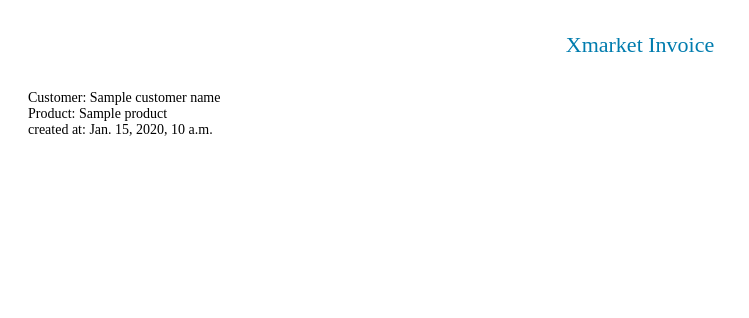
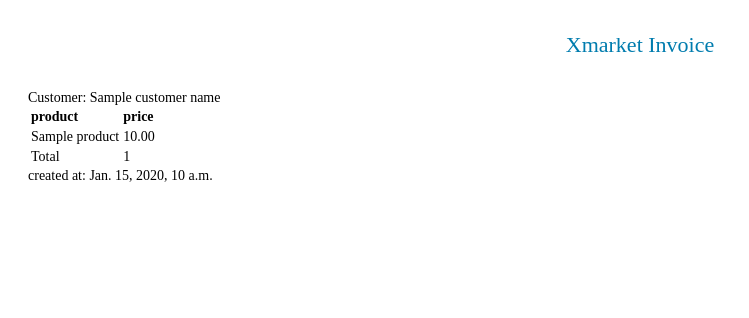
Before and after one commit to AmiraAbdelhalim/supermarket, a Django app: template supermarket_app/template/pdf/invoice_pdf.html in a window 1280 px wide. Shown: the top 318 px of the page, without its empty margins (0-749 px from the left). Run offline with Django 3.2, Linux system fonts and the light colour scheme; tables that the repository leaves empty hold one stand-in row (values such as "Sample post"); the template is opened without the code that fills it: values that come from a table or form of the project are taken from there, most other values are stand-ins (such as "Sample title", 1, 10 or a date in 2020).

Commit message:
show total price in invoice, make price decimal

```diff
--- a/supermarket_app/models.py
+++ b/supermarket_app/models.py
@@ -19,7 +19,7 @@
 
 class Product(models.Model):
     name = models.CharField(max_length=191)
-    price = models.IntegerField()
+    price = models.DecimalField(max_digits=8, decimal_places=2)
     available_quantity = models.IntegerField()
 
     def __str__(self):
--- a/supermarket_app/template/pdf/invoice_pdf.html
+++ b/supermarket_app/template/pdf/invoice_pdf.html
@@ -34,6 +34,9 @@
                 color: #333; /* old IE */
                 background-color: #fff; /* Modern Browsers */
             }
+            .total{
+                margin-left: 550px;
+            }
         </style>
     </head>
     <body>
@@ -44,11 +47,28 @@
         <div>
         <div class='details'>
             Customer: {{customer_name}} <br/>
-            Product:
-            {% for product in products.all%}
-            {{product.name}}
-            {%endfor%}<br/>
-            <!-- price: {{price}}<br/> -->
+            <table class="table table-bordered">
+                <thead>
+                    <th scope="col">product</th>
+                    <th scope="col">price</th>
+                    <!-- <th scope="col">total</th> -->
+                </thead>
+                <tbody>
+                    {% for product in products.all%}
+                    <tr>
+                        <td>{{product.name}}</td>
+                        <td>{{product.price}}</td>
+
+
+                    </tr>
+                    {%endfor%}
+                    <tr>
+                        <!-- <td class="total">5</td> -->
+                        <td>Total</td> <td>{{total_price}}</td>
+                    </tr>
+                </tbody>
+            </table>
+
             created at: {{date}}
             <hr class='hrItem' />
         </div>
--- a/supermarket_app/views.py
+++ b/supermarket_app/views.py
@@ -29,13 +29,16 @@
 
 class GeneratePdf(View):
     def get(self, request, id, *args, **kwargs):
-        p = []
         invoice = Invoice.objects.get(id = id)
+        total_price = 0
+        for product in invoice.products.all():
+            total_price += product.price
         data = {
             'id': invoice.id,
             'customer_name': invoice.customer_id.name,
             'products': invoice.products,
             # 'price': invoice.product_id.price,
+            'total_price':total_price,
             'date':invoice.created_on
         }
         pdf = render_to_pdf('pdf/invoice_pdf.html', data)
```
Also changed, not shown: supermarket_app/template/invoice.html (+5 -3 lines), supermarket_app/migrations/0006_auto_20200922_1906.py (added).
